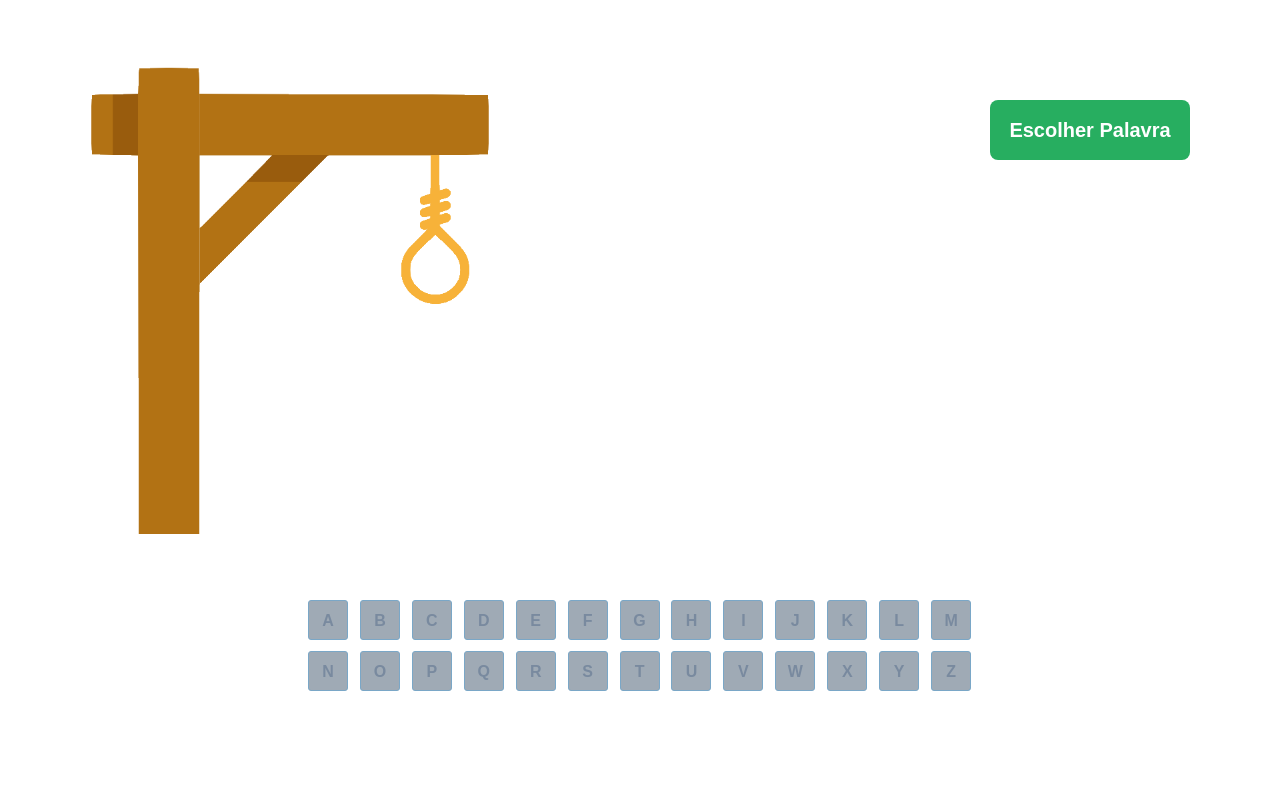
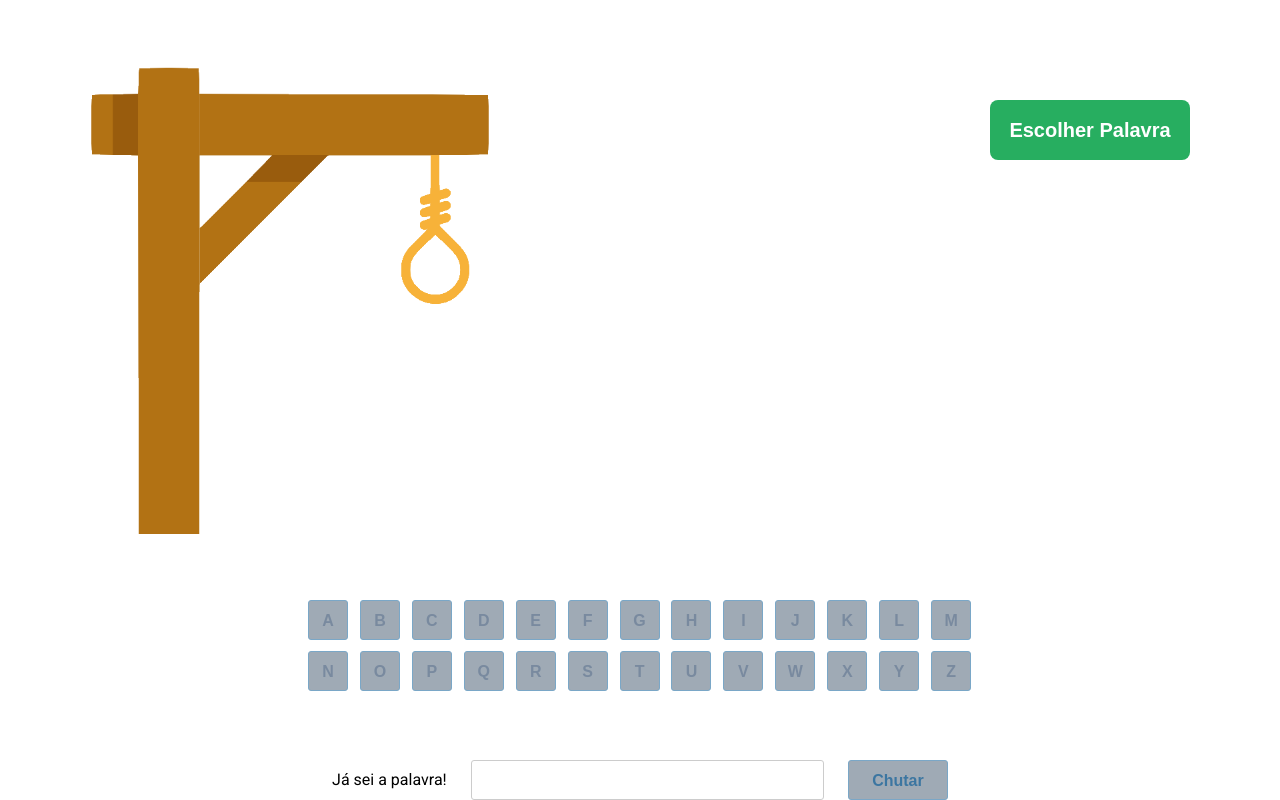
Before and after one commit to csjhonathan/jogoforca, a React (Create React App) app: page / in a window 1280 px wide. Built offline with nearby package versions, Linux system fonts and the light colour scheme.

Commit message:
bonus de input e reinício a qualquer hora implementados

```diff
--- a/src/App.js
+++ b/src/App.js
@@ -1,34 +1,37 @@
 import { useState } from "react";
 import Letras from "./components/Letras/Letras";
 import Jogo from "./components/Jogo/Jogo";
-import palavras from "./palavras.js"
+import palavras from "./palavras.js";
+import Chute from "./components/Chute";
 
 function App() {
   const [usedLetters, setUsedLetters] = useState([]);
   const [palavraAtual, setPalavraAtual] = useState("");
   const [img, setImg] = useState(0);
-  const [disabled, setDisabled] = useState( true );
-  const [endGame, setEndgame] = useState("")
-  const [correct, setCorrect] = useState([])
+  const [disabled, setDisabled] = useState(true);
+  const [endGame, setEndgame] = useState("");
+  const [correct, setCorrect] = useState([]);
+  const [kick, setKick] = useState("");
 
   return (
     <div className="App">
       <Jogo
-        palavras = {palavras}
+        palavras={palavras}
         palavraAtual={palavraAtual}
         setPalavraAtual={setPalavraAtual}
         img={img}
         setImg={setImg}
         usedLetters={usedLetters}
         setUsedLetters={setUsedLetters}
-        disabled = {disabled}
-        setDisabled = {setDisabled}
-        endGame = {endGame}
-        setEndgame = {setEndgame}
-        correct = {correct}
-        setCorrect = {setCorrect}
-
+        disabled={disabled}
+        setDisabled={setDisabled}
+        endGame={endGame}
+        setEndgame={setEndgame}
+        correct={correct}
+        setCorrect={setCorrect}
+        setKick = {setKick}
       />
+      <div className="bottom">
         <Letras
           palavraAtual={palavraAtual}
           setPalavraAtual={setPalavraAtual}
@@ -36,12 +39,22 @@ function App() {
           setImg={setImg}
           usedLetters={usedLetters}
           setUsedLetters={setUsedLetters}
-        disabled = {disabled}
+          disabled={disabled}
+          setDisabled={setDisabled}
+          setEndgame={setEndgame}
+          correct={correct}
+          setCorrect={setCorrect}
+        />
+
+        <Chute
+          disabled={disabled}
+          kick={kick}
+          setKick = {setKick}
+          palavraAtual={palavraAtual}
+          setEndgame={setEndgame}
           setDisabled = {setDisabled}
-        setEndgame = {setEndgame}
-        correct = {correct}
-        setCorrect = {setCorrect}
         />
+      </div>
     </div>
   );
 }
--- a/src/assets/styles/styles.css
+++ b/src/assets/styles/styles.css
@@ -12,7 +12,9 @@ img {
 body {
   font-family: 'Roboto', sans-serif;
 }
-
+button{
+  cursor: pointer;
+}
 .App {
   display: flex;
   flex-direction: column;
@@ -68,12 +70,6 @@ body {
   transition: all .3s;
 }
 
-.enabled {
-  background: #E1ECF4;
-  color: #39739D;
-  transition: all .3s;
-}
-
 .selectWord {
   width: 200px;
   height: 60px;
@@ -105,3 +101,48 @@ body {
 .win {
   color: #27AE60;
 }
+
+.kick {
+  width: 100px;
+  height: 40px;
+  font-weight: 700;
+  font-size: 16px;
+  line-height: 19px;
+  color: #3C76A1;
+  border: 1px solid #7AA7C7;
+  border-radius: 3px;
+  background: #9FAAB5;
+}
+
+.kickInput{
+  width: 353px;
+  height: 40px;
+  background: #FFFFFF;
+  border: 1px solid #CCCCCC;
+  border-radius: 3px;
+}
+.kickInput:focus{
+  outline: 1px solid #CCCCCC;
+}
+.kickArea{
+  display: flex;
+  justify-content: space-evenly;
+  align-items: center;
+}
+.bottom{
+  height: 200px;
+  display: flex;
+  flex-direction: column;
+  justify-content: space-between;
+}
+
+.enabled {
+  background: #E1ECF4;
+  color: #39739D;
+  transition: all .3s;
+}
+
+.inputEnabled {
+  box-shadow: 2px 2px 5px rgba(0, 0, 0, 0.25);
+  transition: all .3s;
+}
--- /dev/null
+++ b/src/components/Chute.jsx
@@ -0,0 +1,32 @@
+export default function Chute({ disabled, kick, setKick, palavraAtual,setEndgame,setDisabled }) {
+  const checkAnswer = kickAnswer =>{
+
+    if ( kickAnswer === palavraAtual) {
+      setDisabled(true)
+      setEndgame("win")
+    }else{
+      setDisabled(true)
+      setEndgame("lose")
+    }
+  }
+
+  return (
+    <div className="kickArea">
+      <label className="kickTitle">Já sei a palavra!</label>
+      <input
+        className={`kickInput ${disabled ? "" : "inputEnabled"}`}
+        disabled={disabled}
+        onChange={e => setKick(e.target.value)}
+        value={kick}
+        onKeyDown = {e => e.code === "Enter" ? checkAnswer(kick): ""}
+        data-test="guess-input"
+      />
+      <button
+        className={`kick ${disabled ? "" : "enabled"}`}
+        disabled={disabled}
+        onClick={() => checkAnswer(kick)}
+        data-test="guess-button"
+        >Chutar</button>
+    </div>
+  )
+}
--- a/src/components/Jogo/Jogo.jsx
+++ b/src/components/Jogo/Jogo.jsx
@@ -1,12 +1,12 @@
 import Palavra from "./Palavra/Palavra"
 import imagens from "../../utils/imagens"
 
-export default function Jogo({palavras ,palavraAtual, setPalavraAtual, img, setImg, usedLetters, setUsedLetters ,setDisabled, endGame , setEndgame, correct, setCorrect}) {
+export default function Jogo({palavras ,palavraAtual, setPalavraAtual, img, setImg, usedLetters, setUsedLetters ,setDisabled, endGame , setEndgame, correct, setCorrect, setKick}) {
 
 
   const handleWord = () => {
 
-    if (palavraAtual === "" || img===6 || (correct.join("") === palavraAtual && correct.join("").length === palavraAtual.length)) {
+    // if (palavraAtual === "" || img===6 || (correct.join("") === palavraAtual && correct.join("").length === palavraAtual.length)) {
       const indiceAleatorio = parseInt(Math.random() * palavras.length) - 1;
       const word = palavras[indiceAleatorio];
       console.log(word)
@@ -16,18 +16,19 @@ export default function Jogo({palavras ,palavraAtual, setPalavraAtual, img, setI
       setEndgame("");
       setUsedLetters([])
       setCorrect([])
-    }
+      setKick("")
+    // }
 
   }
 
   return (
     <div className="jogo">
       <div className="board">
-        <img src={`${imagens[img]}`} alt="" data-test="game-image"/>
+        <img src={`${imagens[endGame === "lose" ? 6 : img]}`} alt="" data-test="game-image"/>
         <Palavra
-          palavraAtual={palavraAtual.split("")}
-          handleWord={handleWord}
-          usedLetters={usedLetters}
+          palavraAtual= {palavraAtual.split("")}
+          handleWord= {handleWord}
+          usedLetters= {usedLetters}
           correct = {correct}
           endGame = {endGame}
           img = {img}
--- a/src/components/Jogo/Palavra/Palavra.jsx
+++ b/src/components/Jogo/Palavra/Palavra.jsx
@@ -1,11 +1,9 @@
 export default function Palavra({ palavraAtual, handleWord, endGame, img, correct }) {
-  console.log(img)
-  console.log(endGame)
   return (
 
     <div className="rightBoard">
       <button data-test="choose-word" className="selectWord" onClick={() => handleWord()}>Escolher Palavra</button>
-      <div data-test="word" className={`word ${endGame}`}>{palavraAtual.map((e) => correct.includes(e) || img === 6 || endGame === "lose"  ? e : "_")}</div>
+      <div  className={`word ${endGame}`} data-test="word">{palavraAtual.map((e) => correct.includes(e) || img === 6 || endGame === "lose" || endGame === "win" ? e : "_")}</div>
     </div>
 
   )
```
Lines whose indentation alone changed are shown as unchanged.
